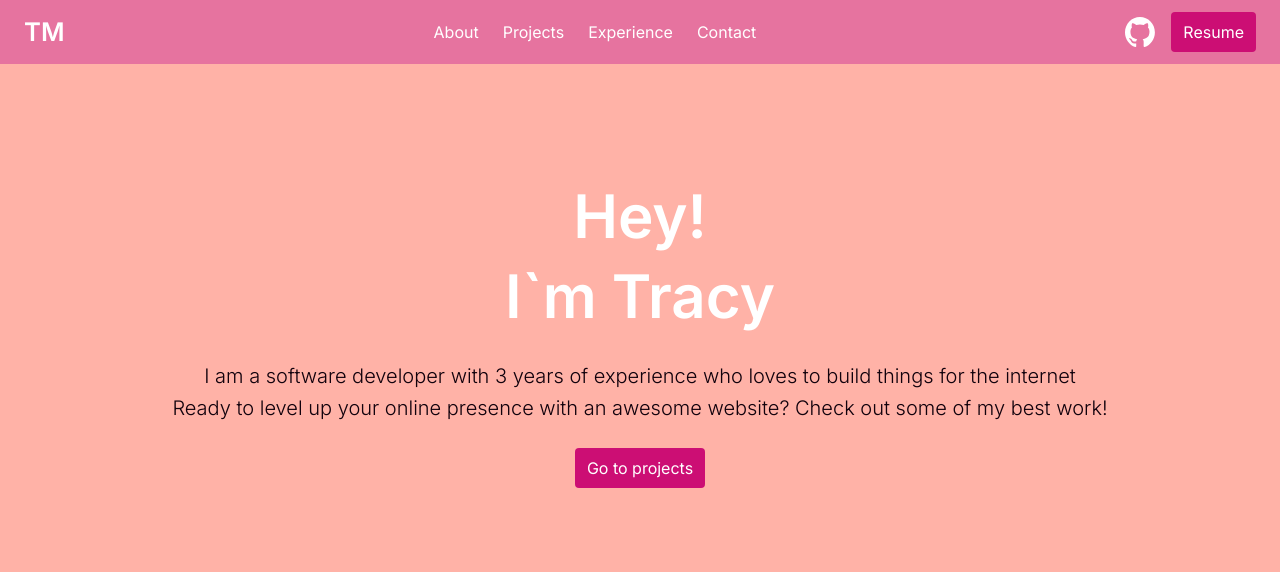
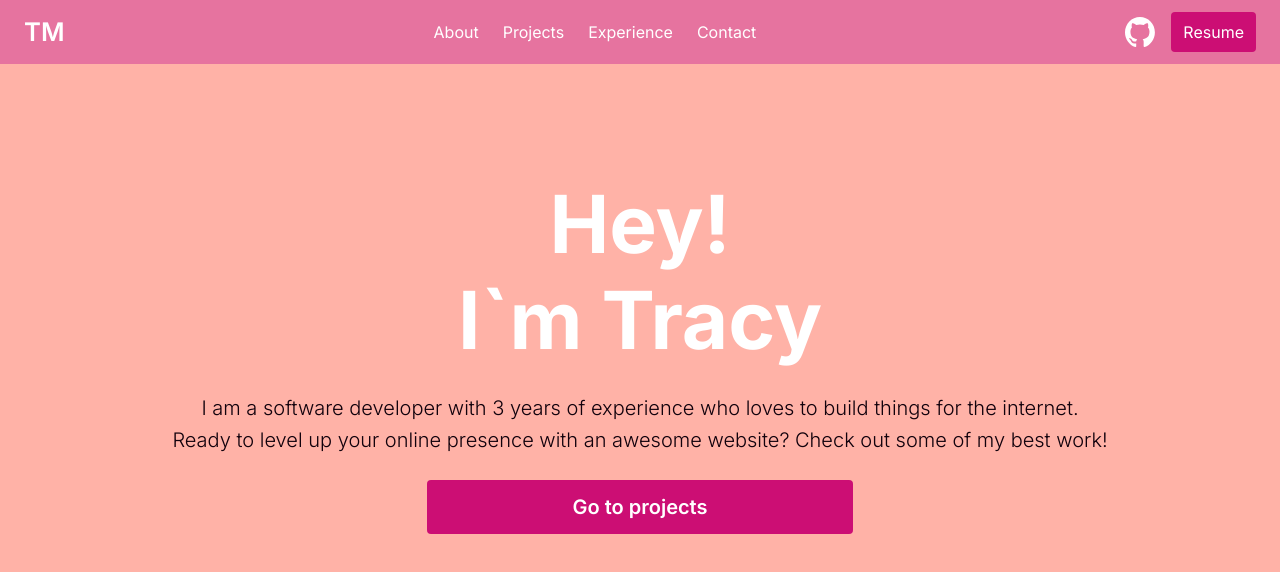
Before and after one commit to TracyMuso/tfp, a Next.js app: page / in a window 1280 px wide. Shown: the top 572 px of the page. Built offline with nearby package versions, Linux system fonts and the light colour scheme.

Commit message:
feat(hero-section): add hero text and cta button

```diff
--- a/components/Hero/index.tsx
+++ b/components/Hero/index.tsx
@@ -2,19 +2,19 @@ const Hero = () => {
   return (
     <div className="w-full flex py-28 justify-center py-18 h-[85vh]">
       <div className="container text-center">
-        <h1 className="text-6xl font-bold text-white leading-[5rem]">
+        <h1 className="text-[5rem] font-extrabold text-white leading-[6rem]">
           Hey!
           <br />
           I`m Tracy
         </h1>
         <p className="text-xl leading-8 text-[#11010c] font-light py-6">
           I am a software developer with 3 years of experience who loves to
-          build things for the internet
+          build things for the internet.
           <br />
           Ready to level up your online presence with an awesome website? Check
           out some of my best work!
         </p>
-        <button className="border-none rounded py-2 px-3 text-white">
+        <button className="border-none rounded py-3 px-5 w-1/3 font-bold text-white text-xl">
           Go to projects
         </button>
       </div>
--- a/styles/globals.css
+++ b/styles/globals.css
@@ -16,7 +16,7 @@ button {
 }
 
 button:hover {
-  background-color: #940c54;
+  background-color: #fd78bf;
 }
 
 .card {
```
